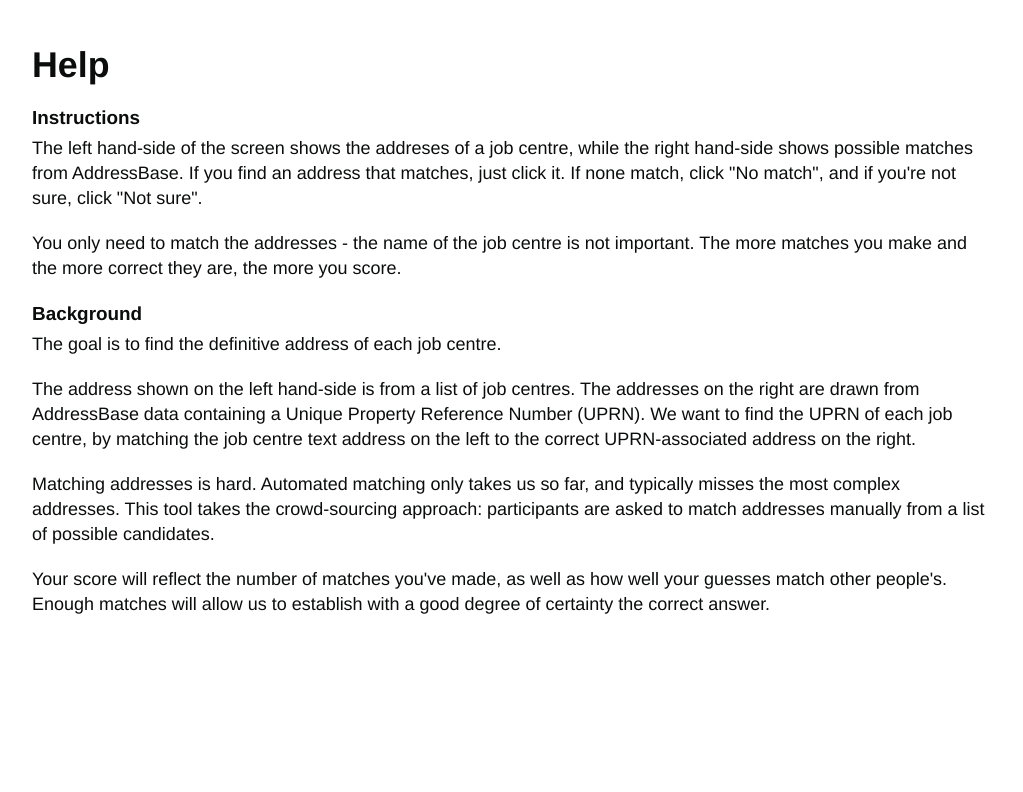
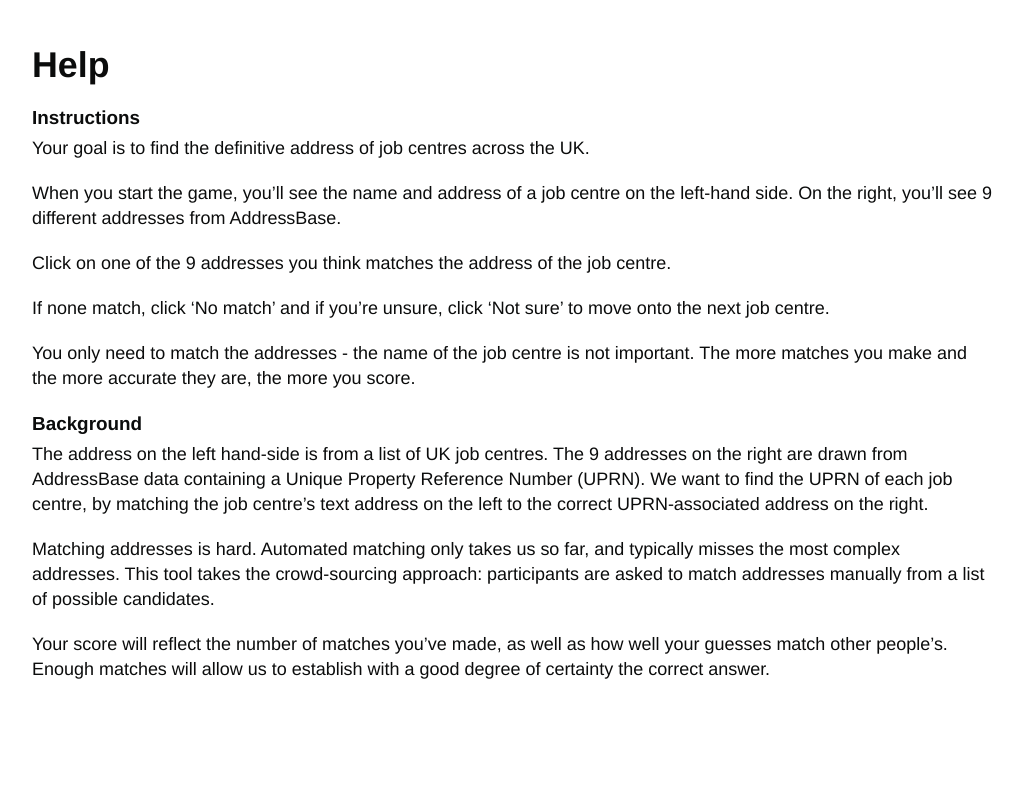
Before and after one commit to openregister/address-matcher, a Django app: page /match/help/ in a window 1280 px wide. Shown: the part 76-868 px from the top of the page, without its empty margins (128-1151 px from the left). Before the commit the page ends 690 px from the top, so only its background shows below. Run offline with Django 3.2, Linux system fonts and the light colour scheme; parts of the project's set-up code (start-up, migrations or seed data) failed here and were passed over.

Commit message:
Suggestions from Jen

```diff
--- a/match/templates/help.html
+++ b/match/templates/help.html
@@ -8,31 +8,35 @@
 <h2 class="heading-small">Instructions</h2>
 
 <p>
-  The left hand-side of the screen shows the addreses of a job centre,
-  while the right hand-side shows possible matches from
-  AddressBase. If you find an address that matches, just click it. If
-  none match, click "No match", and if you're not sure, click "Not
-  sure".
+  Your goal is to find the definitive address of job centres across the UK.
 </p>
-
 <p>
-  You only need to match the addresses - the name of the job
-  centre is not important. The more matches you make
-  and the more correct they are, the more you score.
+  When you start the game, you’ll see the name and address of a job
+  centre on the left-hand side. On the right, you’ll see 9 different
+  addresses from AddressBase.
+</p>
+<p>
+  Click on one of the 9 addresses you think matches the address of the
+  job centre.
+</p>
+<p>
+  If none match, click ‘No match’ and if you’re unsure, click ‘Not
+  sure’ to move onto the next job centre.
+</p>
+<p>
+  You only need to match the addresses - the name of the job centre is
+  not important. The more matches you make and the more accurate they
+  are, the more you score.
 </p>
 
 
 <h2 class="heading-small">Background</h2>
 
 <p>
-  The goal is to find the definitive address of each job centre.
-</p>
-
-<p>
-  The address shown on the left hand-side is from a list of job
-  centres. The addresses on the right are drawn from AddressBase data
+  The address on the left hand-side is from a list of UK job
+  centres. The 9 addresses on the right are drawn from AddressBase data
   containing a Unique Property Reference Number (UPRN). We want to find
-  the UPRN of each job centre, by matching the job centre text address
+  the UPRN of each job centre, by matching the job centre’s text address
   on the left to the correct UPRN-associated address on the right.
 </p>
 
@@ -44,8 +48,8 @@
 </p>
 
 <p>
-  Your score will reflect the number of matches you've made, as well
-  as how well your guesses match other people's. Enough matches will
+  Your score will reflect the number of matches you’ve made, as well
+  as how well your guesses match other people’s. Enough matches will
   allow us to establish with a good degree of certainty the correct
   answer.
 </p>
```
